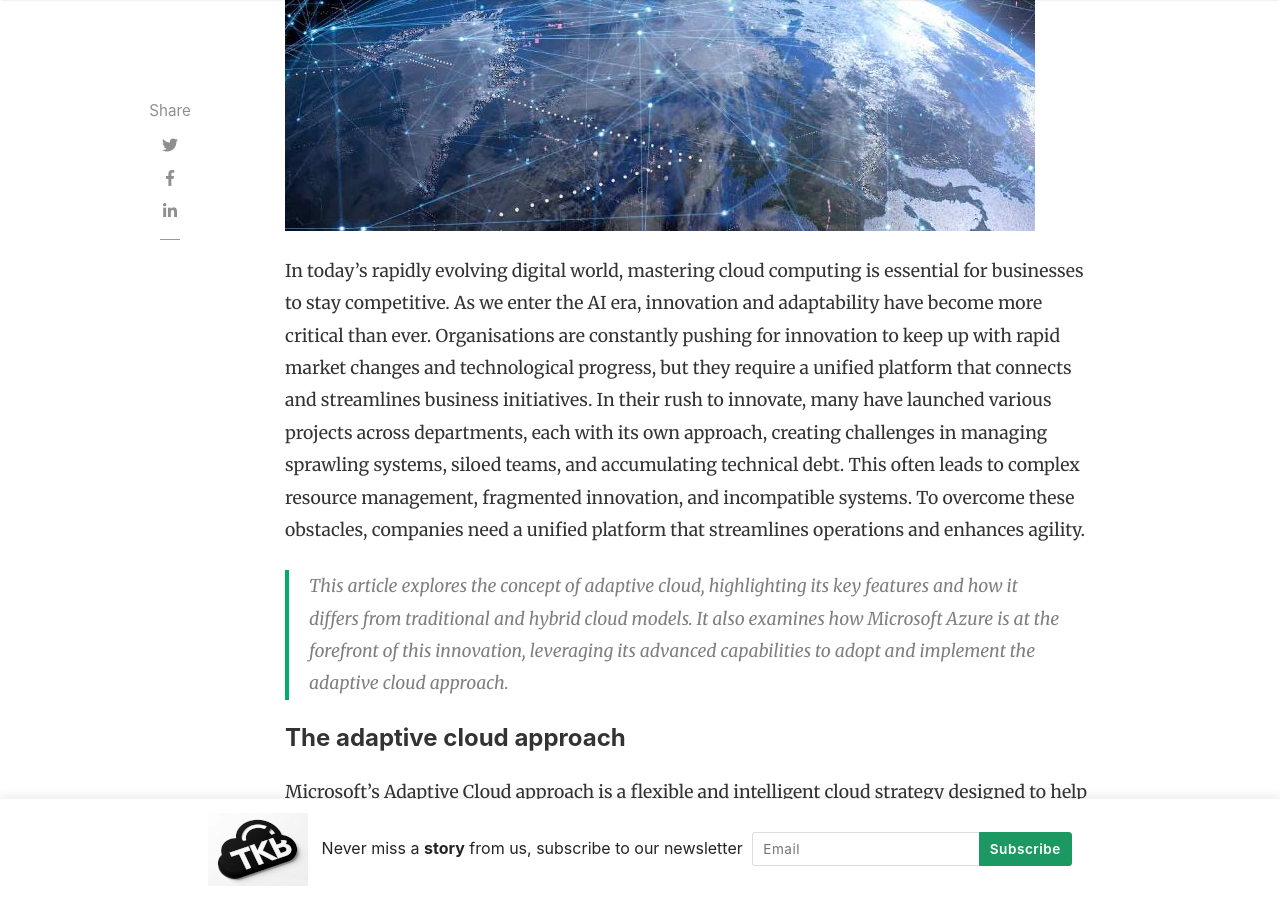
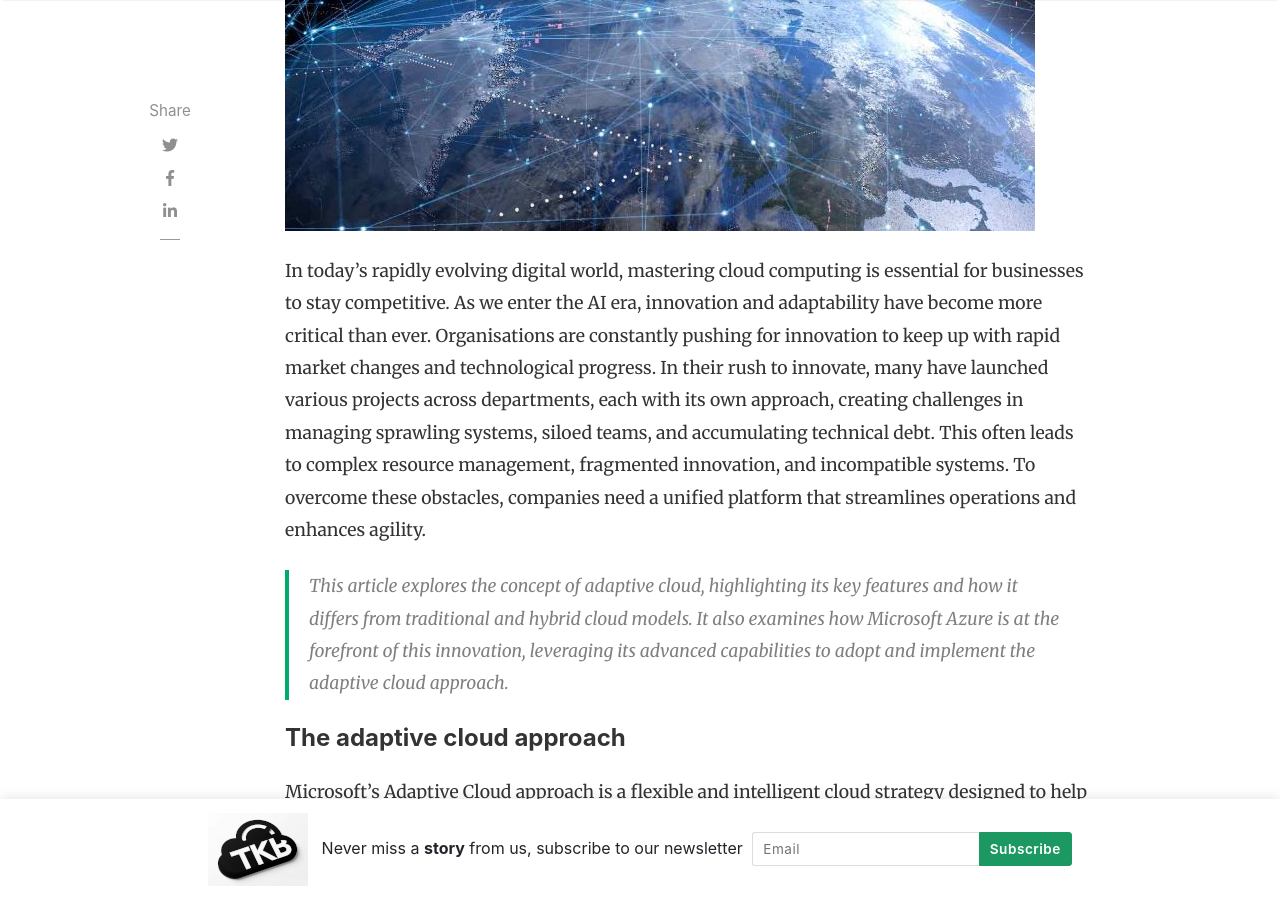
Before and after one commit to mcoutanche/github.io, a Jekyll site: the page built from _posts/2025-01-29-adaptive-cloud.md, in a window 1280 px wide and 900 px high, scrolled down 732 px. Built offline with Jekyll 4.4.1, drawn with Linux system fonts in a browser that asks for light colours; nearby versions of some CDN libraries; comment, search, counter and statistics services are not loaded.

Commit message:
post update

```diff
--- a/_posts/2025-01-29-adaptive-cloud.md
+++ b/_posts/2025-01-29-adaptive-cloud.md
@@ -11,7 +11,7 @@ hidden: true
 rating: 4.5
 ---
 
-In today’s rapidly evolving digital world, mastering cloud computing is essential for businesses to stay competitive. As we enter the AI era, innovation and adaptability have become more critical than ever. Organisations are constantly pushing for innovation to keep up with rapid market changes and technological progress, but they require a unified platform that connects and streamlines business initiatives. In their rush to innovate, many have launched various projects across departments, each with its own approach, creating challenges in managing sprawling systems, siloed teams, and accumulating technical debt. This often leads to complex resource management, fragmented innovation, and incompatible systems. To overcome these obstacles, companies need a unified platform that streamlines operations and enhances agility.
+In today’s rapidly evolving digital world, mastering cloud computing is essential for businesses to stay competitive. As we enter the AI era, innovation and adaptability have become more critical than ever. Organisations are constantly pushing for innovation to keep up with rapid market changes and technological progress. In their rush to innovate, many have launched various projects across departments, each with its own approach, creating challenges in managing sprawling systems, siloed teams, and accumulating technical debt. This often leads to complex resource management, fragmented innovation, and incompatible systems. To overcome these obstacles, companies need a unified platform that streamlines operations and enhances agility.
 
 > This article explores the concept of adaptive cloud, highlighting its key features and how it differs from traditional and hybrid cloud models. It also examines how Microsoft Azure is at the forefront of this innovation, leveraging its advanced capabilities to adopt and implement the adaptive cloud approach.
 
```
